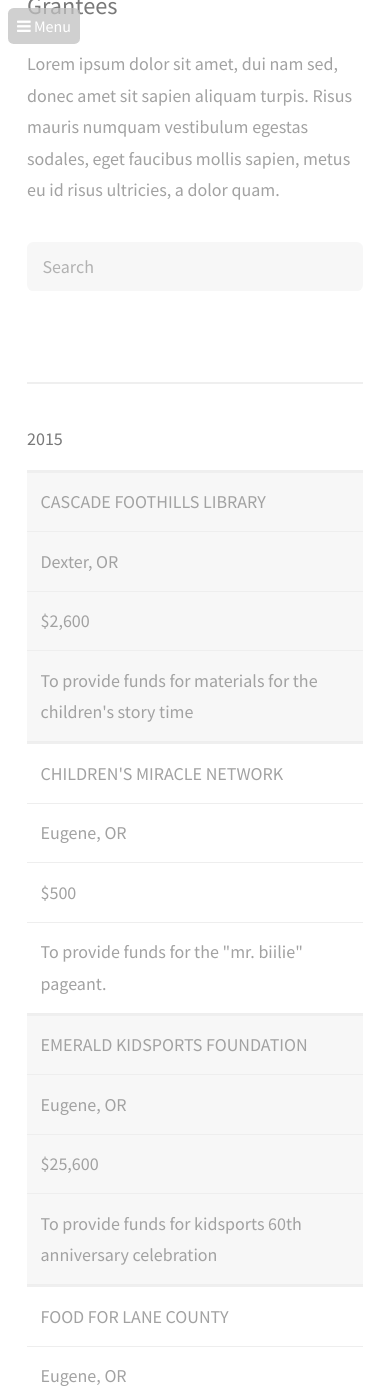
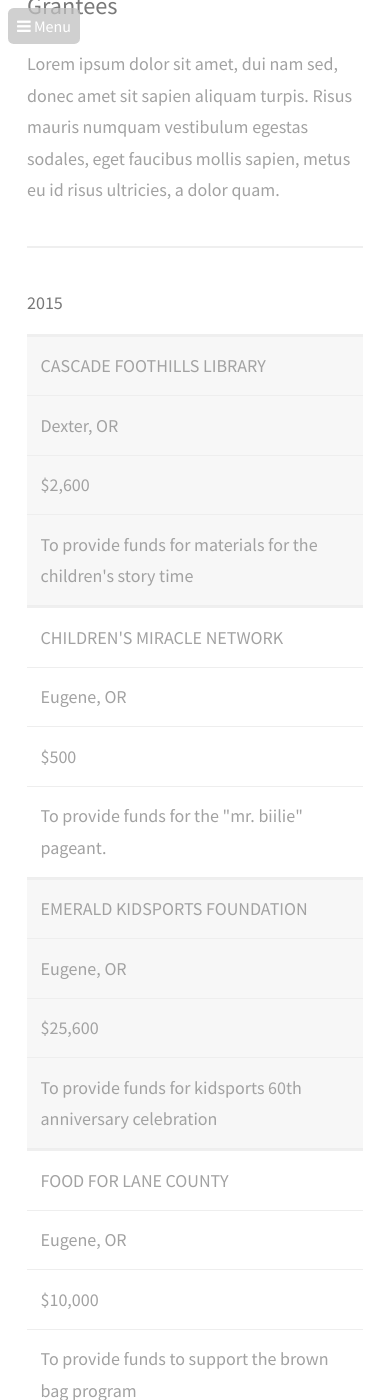
Before and after one commit to smartergiving/foundation-website-template, a Jekyll site: the page built from pages/grantees.html, in a window 390 px wide and 1400 px high, scrolled down 489 px. Built offline with Jekyll 4.4.1, drawn with Linux system fonts in a browser that asks for light colours.

Commit message:
Hide search on small screens

```diff
--- a/assets/css/main.scss
+++ b/assets/css/main.scss
@@ -466,7 +466,7 @@
 }
 
 @media only screen and (max-width: $screen-xs-max)  {
-  .db-grantee-location, .db-grant-purpose, .actions-grants-nav {
-    //display: none;
+  .actions-grants-nav {
+    display: none;
   }
 }
```
